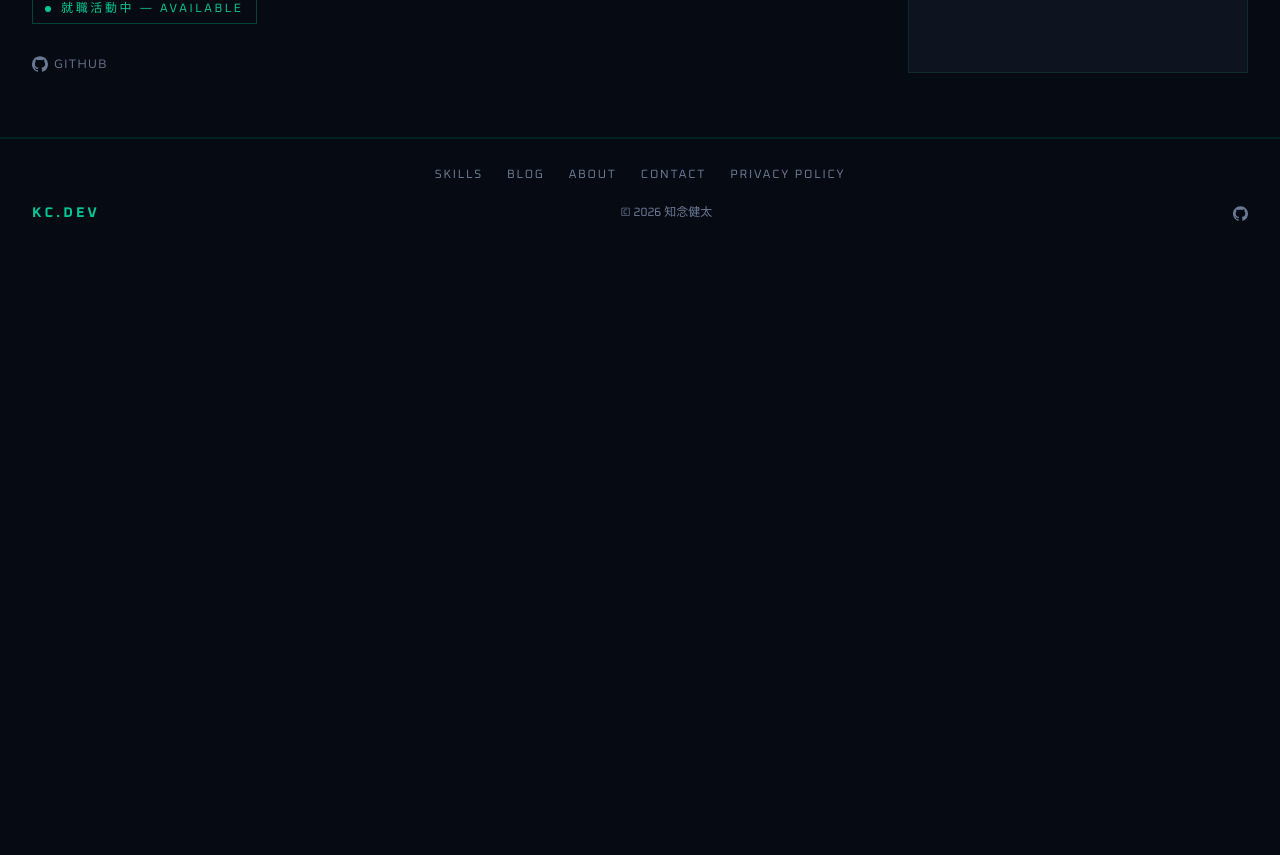
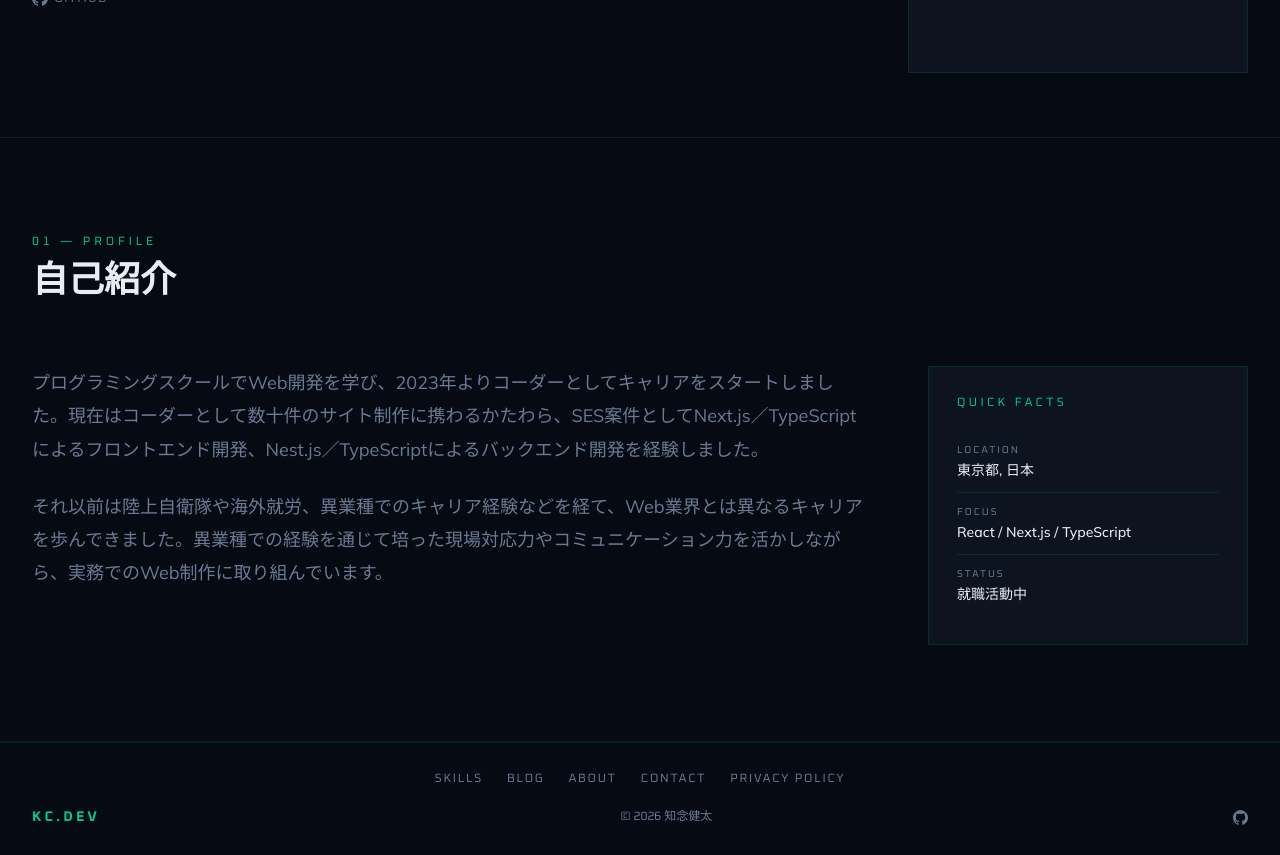
Before and after one commit to kenta-io/portfolio-site, a Next.js app: page /about in a window 1280 px wide. Shown: the part 460-1315 px from the top of the page. Before the commit the page ends 800 px from the top, so only its background shows below. Built offline with nearby package versions, Linux system fonts and the light colour scheme.

Commit message:
feat: split profile into its own section and add quick facts

```diff
--- a/src/app/about/page.tsx
+++ b/src/app/about/page.tsx
@@ -1,8 +1,15 @@
 import { Portrait } from "@/components/about/Portrait";
 import { SiGithub } from "react-icons/si";
 
+const QUICK_FACTS = [
+  { label: "Location", value: "東京都, 日本" },
+  { label: "Focus", value: "React / Next.js / TypeScript" },
+  { label: "Status", value: "就職活動中" },
+];
+
 export default function AboutPage() {
   return (
+    <>
       <section className="border-b border-border pt-16">
         <div className="mx-auto max-w-[1280px] px-4 py-10 md:px-6 md:py-14 lg:px-8 lg:py-16">
           <div className="grid grid-cols-1 items-center gap-10 lg:grid-cols-[1fr_340px] lg:gap-16">
@@ -17,11 +24,6 @@ export default function AboutPage() {
               <h1 className="font-heading mb-4 text-[44px] leading-none font-bold md:mb-6 md:text-[56px] lg:text-[72px]">
                 知念健太
               </h1>
-            <p className="mb-6 max-w-[520px] text-base leading-[1.85] text-muted-foreground md:mb-8 md:text-lg">
-              HTML/CSS・JavaScriptによるコーディング実務に加え、React / Next.js
-              /
-              TypeScriptでのフロントエンド開発、Nest.jsでのバックエンド開発も経験しているフロントエンドエンジニアです。
-            </p>
 
               <div className="font-heading mb-6 inline-flex items-center gap-2.5 border border-accent/30 px-3 py-1.5 text-xs tracking-[0.22em] text-accent uppercase md:mb-8">
                 <span className="h-1.5 w-1.5 rounded-full bg-accent" />
@@ -41,5 +43,47 @@ export default function AboutPage() {
           </div>
         </div>
       </section>
+
+      <section className="border-b border-border py-14 md:py-20 lg:py-24">
+        <div className="mx-auto max-w-[1280px] px-4 md:px-6 lg:px-8">
+          <div className="mb-10 md:mb-16">
+            <div className="font-heading mb-3 text-xs tracking-[0.32em] text-accent uppercase">
+              01 — Profile
+            </div>
+            <h2 className="font-heading text-3xl font-bold md:text-4xl">
+              自己紹介
+            </h2>
+          </div>
+
+          <div className="grid grid-cols-1 items-start gap-10 lg:grid-cols-[1fr_320px] lg:gap-16">
+            <div className="space-y-5 md:space-y-6">
+              <p className="text-base leading-[1.85] text-muted-foreground md:text-lg">
+                プログラミングスクールでWeb開発を学び、2023年よりコーダーとしてキャリアをスタートしました。現在はコーダーとして数十件のサイト制作に携わるかたわら、SES案件としてNext.js／TypeScriptによるフロントエンド開発、Nest.js／TypeScriptによるバックエンド開発を経験しました。
+              </p>
+              <p className="text-base leading-[1.85] text-muted-foreground md:text-lg">
+                それ以前は陸上自衛隊や海外就労、異業種でのキャリア経験などを経て、Web業界とは異なるキャリアを歩んできました。異業種での経験を通じて培った現場対応力やコミュニケーション力を活かしながら、実務でのWeb制作に取り組んでいます。
+              </p>
+            </div>
+
+            <div className="border border-border bg-card p-6 md:p-7">
+              <div className="font-heading mb-5 text-xs tracking-[0.28em] text-accent uppercase">
+                Quick Facts
+              </div>
+              {QUICK_FACTS.map(({ label, value }) => (
+                <div
+                  key={label}
+                  className="border-b border-border py-3 last:border-b-0"
+                >
+                  <div className="font-heading mb-0.5 text-[10px] tracking-[0.2em] text-muted-foreground uppercase">
+                    {label}
+                  </div>
+                  <div className="text-sm font-medium break-all">{value}</div>
+                </div>
+              ))}
+            </div>
+          </div>
+        </div>
+      </section>
+    </>
   );
 }
```
Lines whose indentation alone changed are shown as unchanged.
